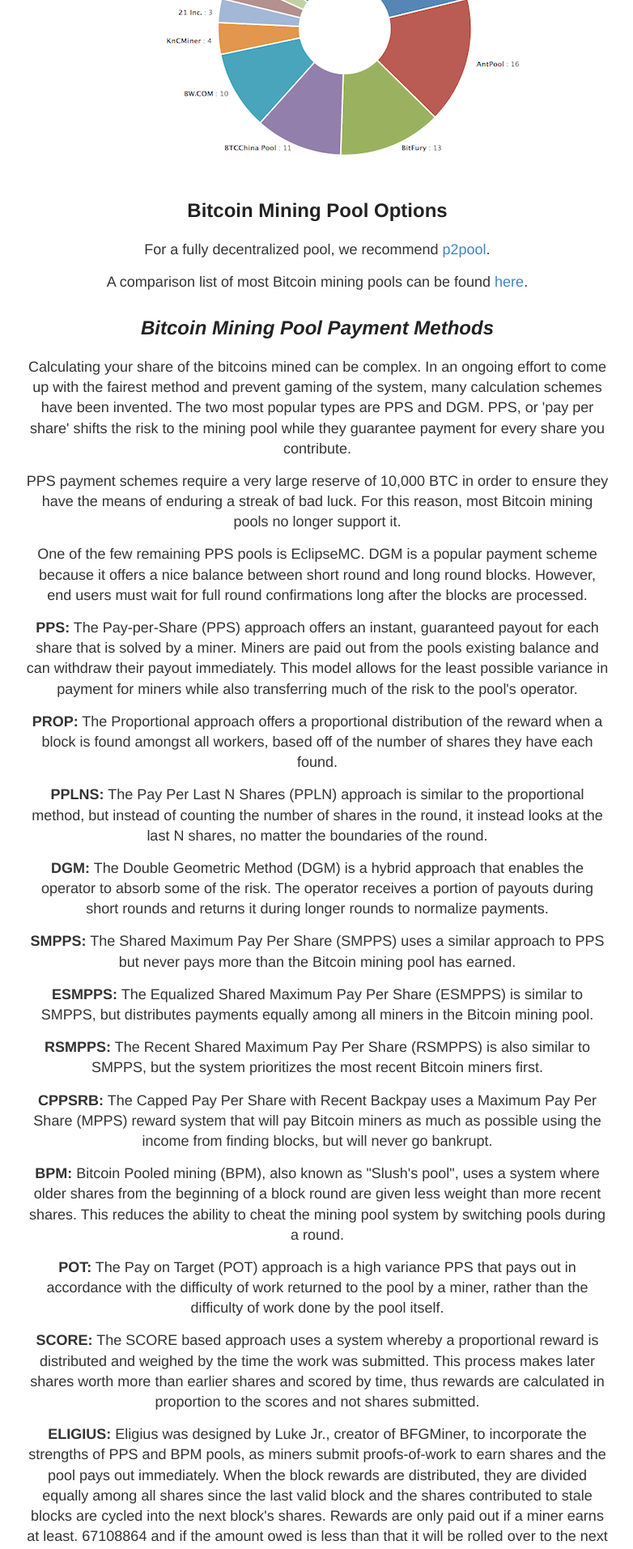
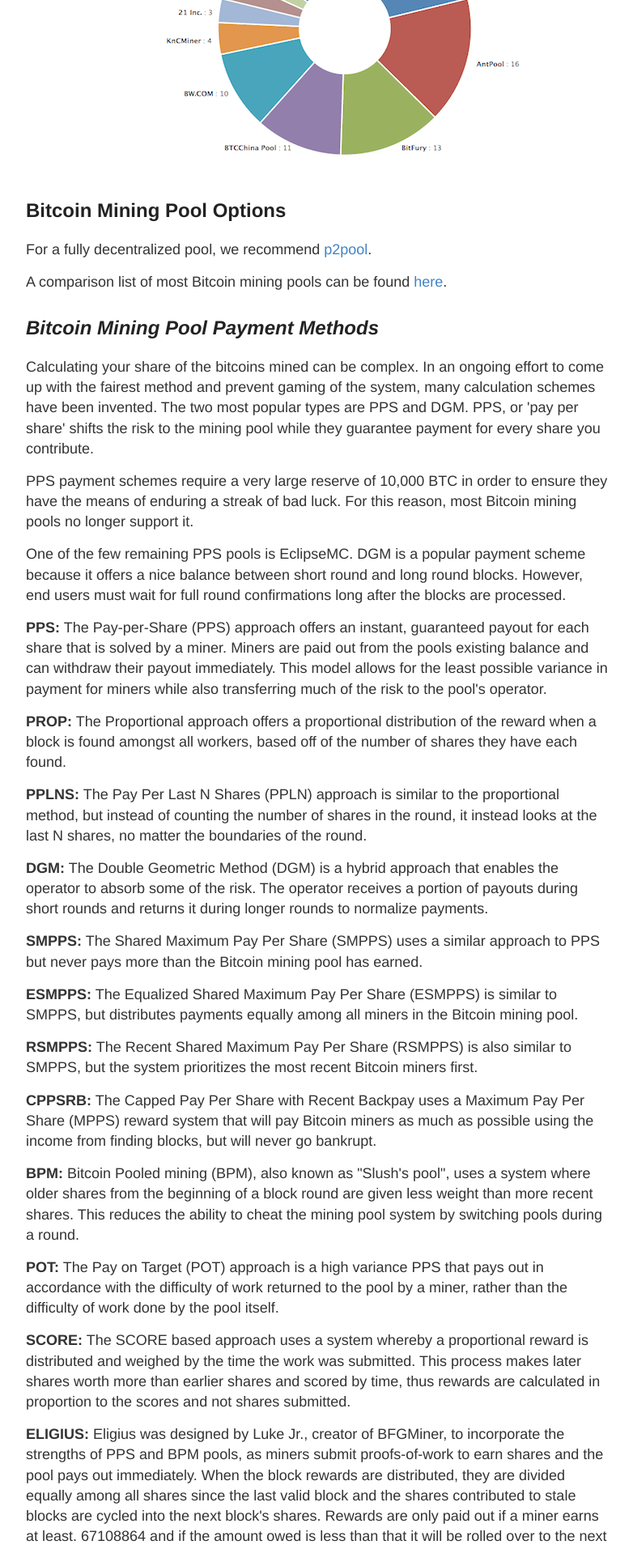
Before and after one commit to vesk4000/bm, a Jekyll site: the page built from bitcoin-mining-pools/index.html, in a window 1280 px wide. Shown: the part 952-2865 px from the top of the page at 81% size, without its empty margins (248-1030 px from the left). Built offline with Jekyll 4.4.1, drawn with Linux system fonts in a browser that asks for light colours; Markdown is read by kramdown in place of the engine named in the settings; a script that is not in the unit is left out.

Commit message:
Close center

```diff
--- a/bitcoin-mining-pools/index.html
+++ b/bitcoin-mining-pools/index.html
@@ -10,7 +10,7 @@ title: Learn about Bitcoin mining pools
 <p>There are many good Bitcoin mining pools to choose from. Although it's tempting to pick the most popular one, it's better for the health of the network to mine with smaller pools so as to avoid potentially harmful concentration of hashing power.
 <p>The hash rate distribution is best when split among more Bitcoin mining pools.
 <h2>Bitcoin Mining Pool Hash Rate Distribution</h2>
-<center><img src="/images/bitcoin-mining-pool-hash-rate-distribution.png">
+<center><img src="/images/bitcoin-mining-pool-hash-rate-distribution.png"></center>
 <h2>Bitcoin Mining Pool Options</h2>
 <p>For a fully decentralized pool, we recommend <a rel="nofollow" target="_blank" href="http://p2pool.in">p2pool</a>.
 <p>A comparison list of most Bitcoin mining pools can be found <a href="https://en.bitcoin.it/wiki/Comparison_of_mining_pools" target="_blank">here</a>.
```
